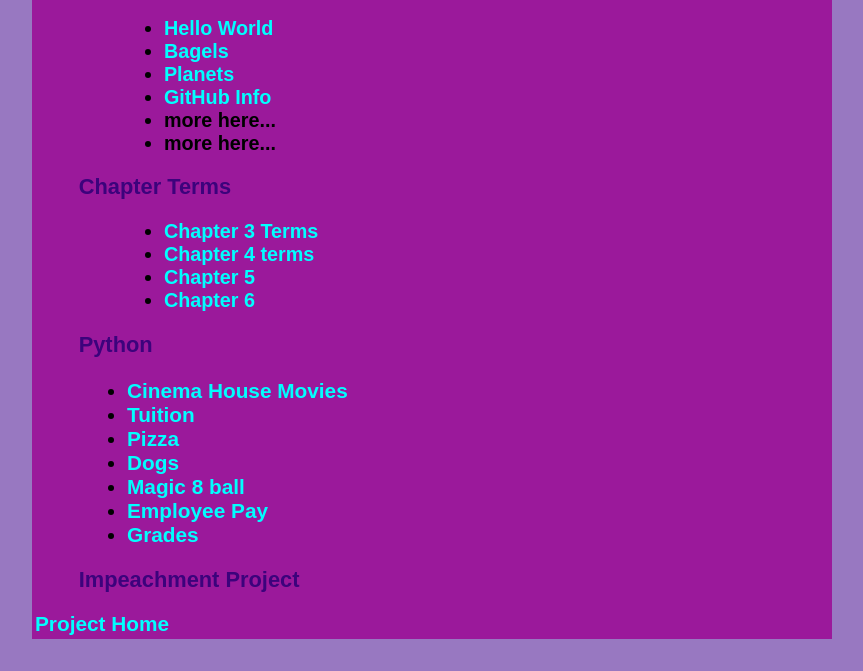
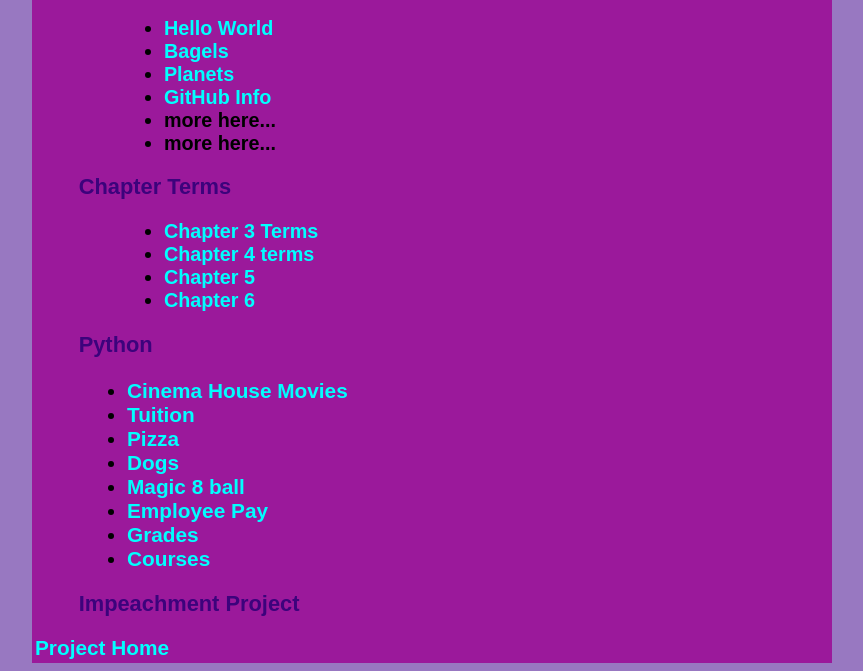
Before and after one commit to nedwards-pvcc/nedwards-pvcc.github.io, a plain HTML site: page index.html in a window 1280 px wide. Shown: the part 138-809 px from the top of the page, without its empty margins (208-1071 px from the left). Drawn offline with Linux system fonts and the light colour scheme.

Commit message:
Update index.html

```diff
--- a/index.html
+++ b/index.html
@@ -58,6 +58,7 @@
         <li><a href = "magic-8 ball.py">Magic 8 ball</a></li>
         <li><a href = "employee.py">Employee Pay</a></li>
         <li><a href = "grades.py">Grades</a></li>
+        <li><a href = "courses.py">Courses</a></li>
       </ul>
   <h2>Impeachment Project</h2>
   <a href = "home.html">Project Home</a>
```
